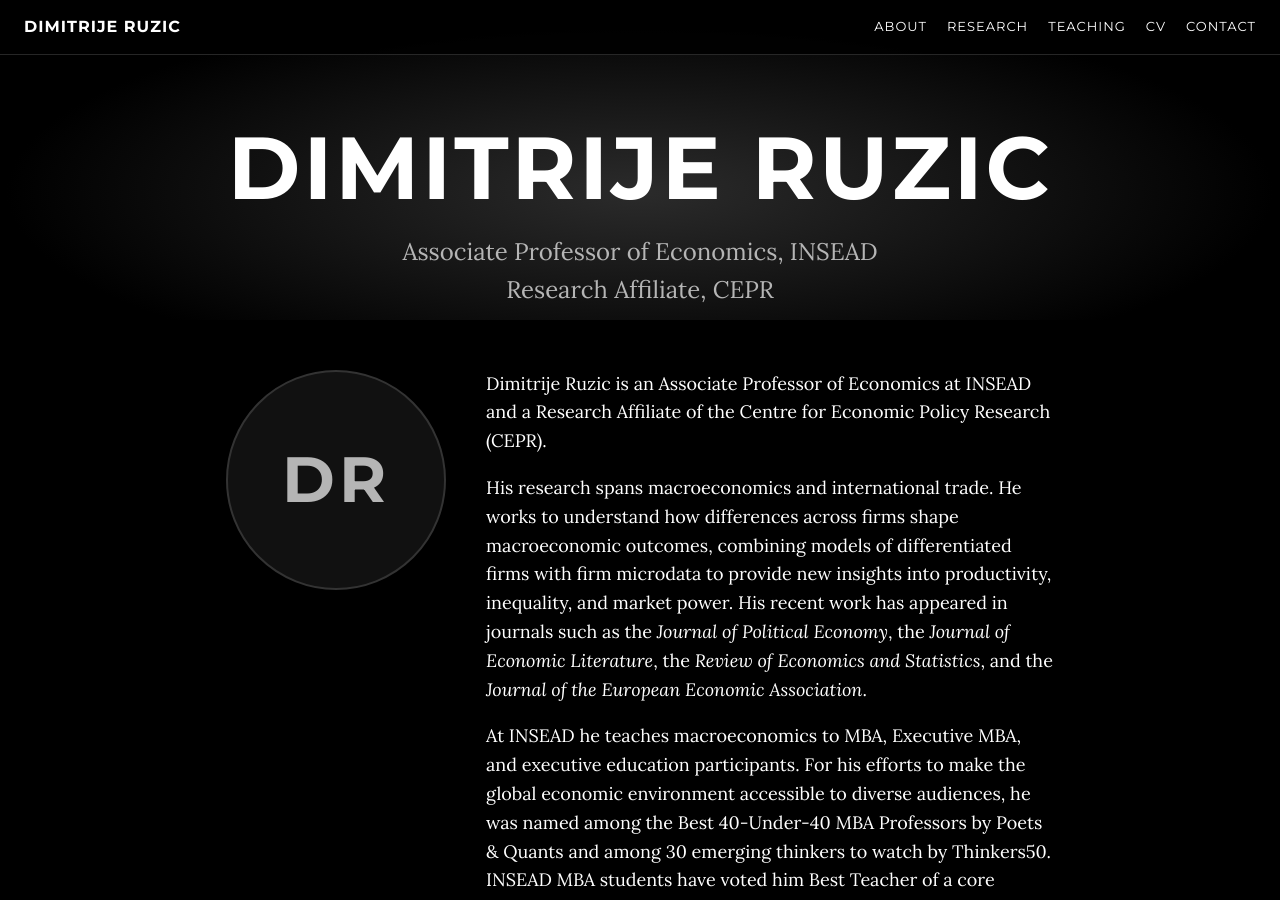
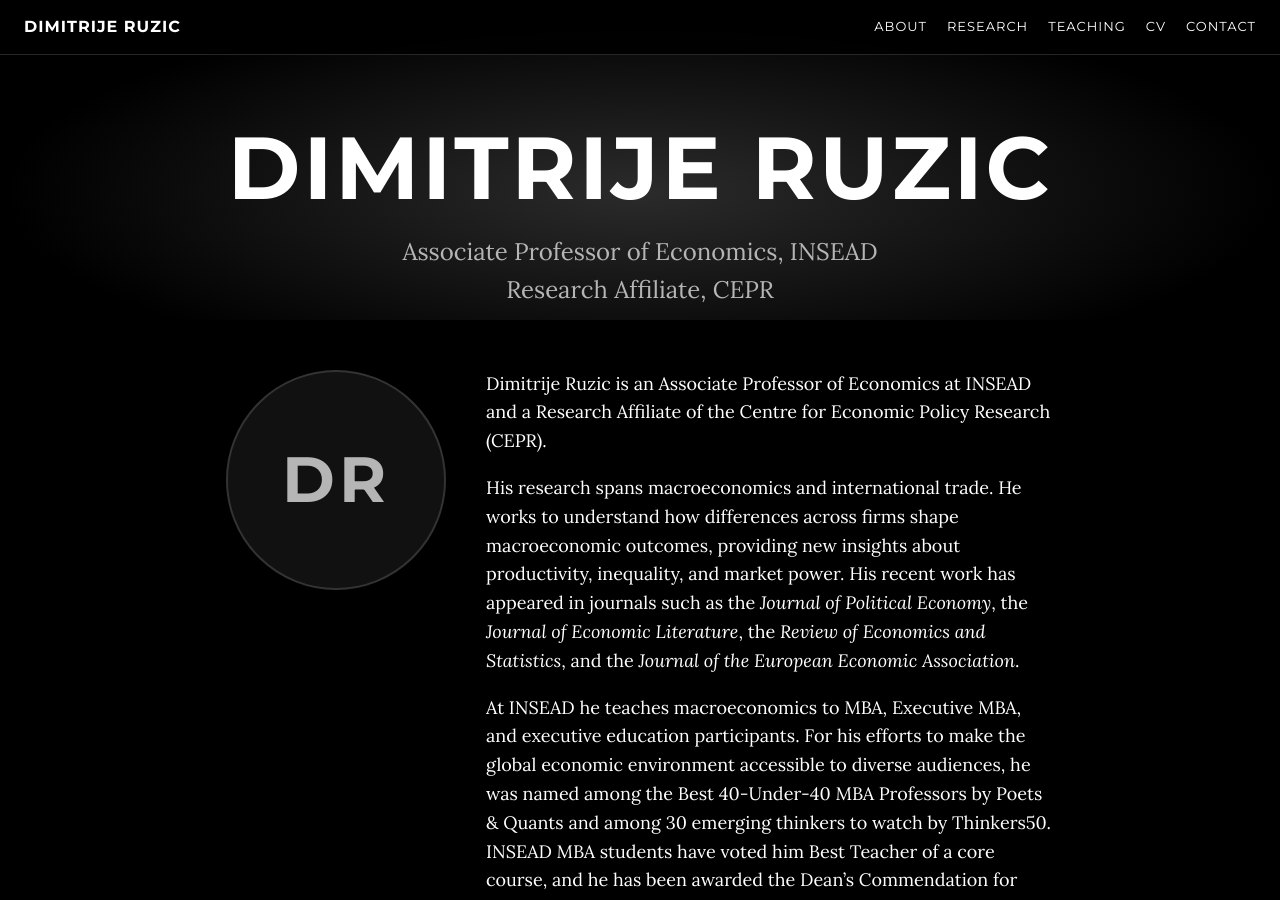
Before and after one commit to d-ruzic/d-ruzic.github.io, a Jekyll site: the page built from index.md, in a window 1280 px wide and 900 px high. Built offline with Jekyll 4.4.1, drawn with Linux system fonts in a browser that asks for light colours; part of the change alters nothing that is shown; some of the changed text lies outside the part shown.

Commit message:
Bio research sentence trimmed; teaching list as course (programme)
Co-Authored-By: Claude Opus 5.5 <noreply@anthropic.com>

```diff
--- a/index.md
+++ b/index.md
@@ -16,7 +16,7 @@ layout: default
 
 Dimitrije Ruzic is an Associate Professor of Economics at INSEAD and a Research Affiliate of the Centre for Economic Policy Research (CEPR).
 
-His research spans macroeconomics and international trade. He works to understand how differences across firms shape macroeconomic outcomes, combining models of differentiated firms with firm microdata to provide new insights into productivity, inequality, and market power. His recent work has appeared in journals such as the *Journal of Political Economy*, the *Journal of Economic Literature*, the *Review of Economics and Statistics*, and the *Journal of the European Economic Association*.
+His research spans macroeconomics and international trade. He works to understand how differences across firms shape macroeconomic outcomes, providing new insights about productivity, inequality, and market power. His recent work has appeared in journals such as the *Journal of Political Economy*, the *Journal of Economic Literature*, the *Review of Economics and Statistics*, and the *Journal of the European Economic Association*.
 
 At INSEAD he teaches macroeconomics to MBA, Executive MBA, and executive education participants. For his efforts to make the global economic environment accessible to diverse audiences, he was named among the Best 40-Under-40 MBA Professors by Poets & Quants and among 30 emerging thinkers to watch by Thinkers50. INSEAD MBA students have voted him Best Teacher of a core course, and he has been awarded the Dean's Commendation for Excellence in MBA Teaching multiple times.
 
@@ -42,10 +42,10 @@ He holds economics degrees from Harvard, the London School of Economics, and the
 
 ### INSEAD
 
-- MBA: Macroeconomics in the Global Economy
-- Executive MBA: Macroeconomics
-- PhD: Econometrics B
-- Executive Programs: Global Economic Outlook
+- Macroeconomics in the Global Economy (MBA)
+- Macroeconomics (Executive MBA)
+- Econometrics B (PhD)
+- Global Economic Outlook (Executive Education)
 {: .plain}
 
 *Poets & Quants' Best 40-Under-40 MBA Professors: 2025*<br>
```
